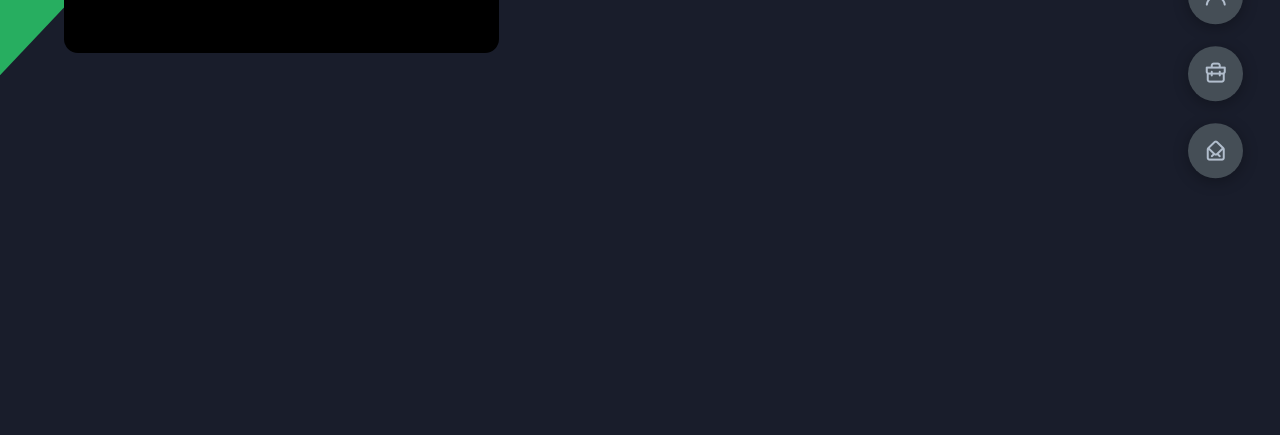
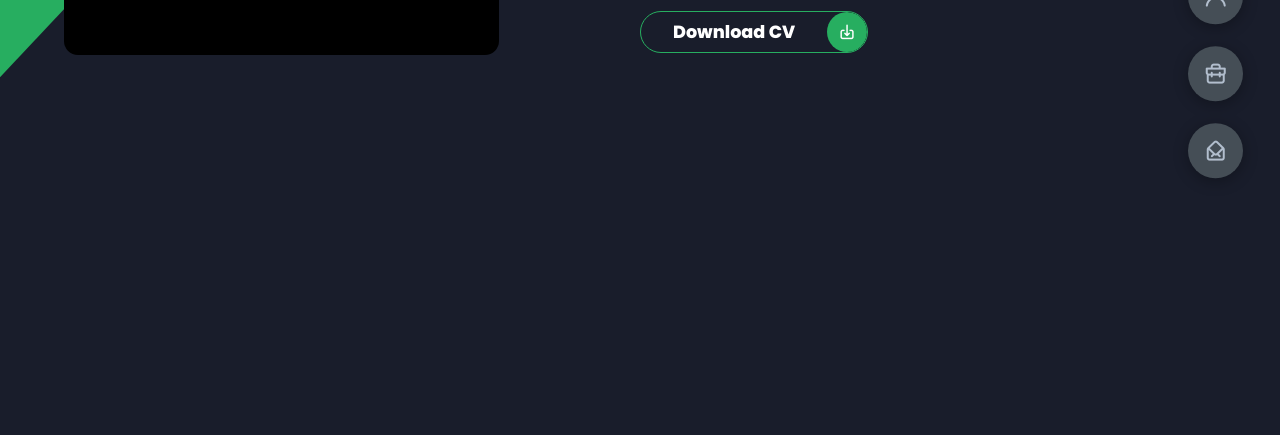
Before and after one commit to RowandMohammad/personal-website, a plain HTML site: page index.html in a window 1280 px wide. Shown: the part 365-800 px from the top of the page. Drawn offline with nearby package versions, Linux system fonts and the light colour scheme; a web font is replaced by a local one.

Commit message:
feat: added download CV button

```diff
--- a/css/style.css
+++ b/css/style.css
@@ -191,15 +191,48 @@ section {
 }
 
 .header-content .right-header .name {
-  font-size: 3rem;
+  font-size: 2.5rem;
 }
 
 .header-content .right-header .name span {
   color: var(--color-secondary);
 }
 
-.header-content .right-header .name p {
+.header-content .right-header p {
   margin: 1.5rem 0;
   line-height: 2rem;
 }
+
+.btn-container {
+  display: flex;
+  align-self: flex-start;
+}
+
+.main-btn {
+  border-radius: 30px;
+  color: inherit;
+  font-weight: 600;
+  position: relative;
+  border: 0.5px solid var(--color-secondary);
+  display: flex;
+  align-self: flex-start;
+  align-items: center;
+  overflow: hidden;
+}
+
+.main-btn .btn-text {
+  padding: 0 2rem;
+}
+
+.main-btn .btn-icon {
+  background-color: var(--color-secondary);
+  display: flex;
+  align-items: center;
+  justify-content: center;
+  border-radius: 50%;
+  padding: 0.25rem;
+  width: 40px;
+  height: 40px;
+}
+
 /*Indepenent Components*/
--- a/index.html
+++ b/index.html
@@ -15,7 +15,7 @@
     <link rel="preconnect" href="https://fonts.googleapis.com" />
     <link rel="preconnect" href="https://fonts.gstatic.com" crossorigin />
     <link
-      href="https: //fonts.googleapis.com/css2?family=Poppins:wght@800&display=swap"
+      href="https://fonts.googleapis.com/css2?family=Poppins:wght@400;800&display=swap"
       rel="stylesheet"
     />
   </head>
```
